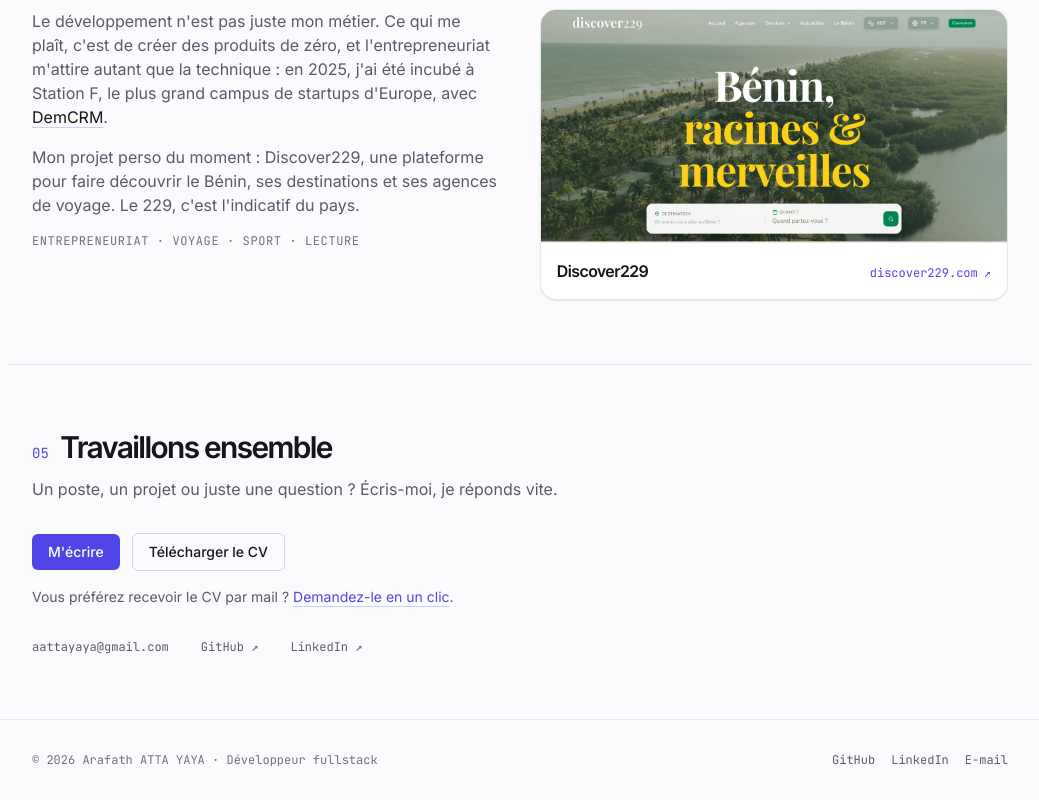
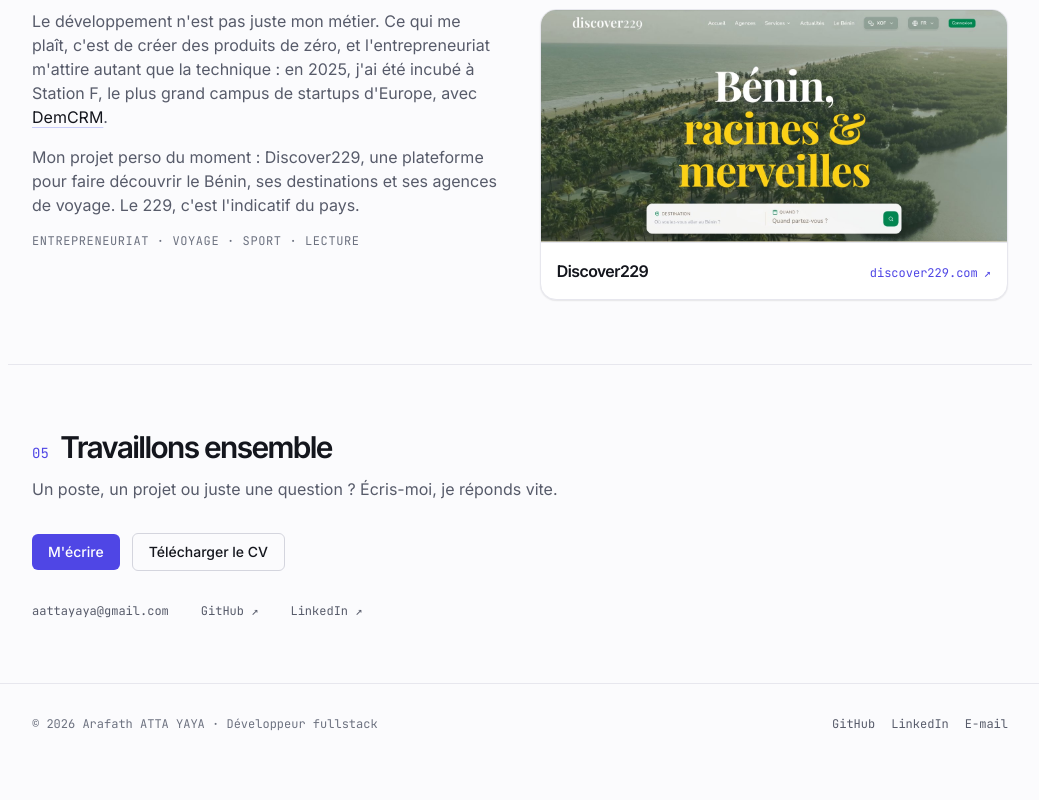
Before and after one commit to Fath57/portfolio, a Next.js app: page / in a window 1280 px wide. Shown: the part 2491-3291 px from the top of the page, without its empty margins (120-1159 px from the left). After the commit the page ends 3255 px from the top, so only its background shows below. Built offline with nearby package versions, Linux system fonts and the light colour scheme.

Commit message:
Retire la proposition de CV par mail dans Contact
Co-Authored-By: Claude Fable 5 <noreply@anthropic.com>

```diff
--- a/components/analytics-events.tsx
+++ b/components/analytics-events.tsx
@@ -29,11 +29,7 @@ export function AnalyticsEvents() {
         return;
       }
       if (href.startsWith("mailto:")) {
-        if (href.includes("Demande%20de%20CV")) {
-          track("cv_demande_mail", { emplacement });
-        } else {
-          track("contact_email", { emplacement });
-        }
+        track("contact_email", { emplacement });
         return;
       }
       for (const [domain, site] of Object.entries(demos)) {
--- a/components/sections/contact.tsx
+++ b/components/sections/contact.tsx
@@ -1,11 +1,6 @@
 import { site } from "@/lib/site";
 import { ButtonLink } from "@/components/ui/button";
 import { SectionHeading } from "./section-heading";
-
-// mailto pré-rempli : le recruteur n'a plus qu'à cliquer sur envoyer.
-const cvParMail = `mailto:${site.email}?subject=${encodeURIComponent(
-  "Demande de CV"
-)}&body=${encodeURIComponent("Bonjour Arafath,\n\nPouvez-vous m'envoyer votre CV ?\n\n")}`;
 
 export function Contact() {
   return (
@@ -26,18 +21,6 @@ export function Contact() {
           Télécharger le CV
         </ButtonLink>
       </div>
-      <p className="mt-4 text-sm text-ink-muted">
-        Vous préférez recevoir le CV par mail ?{" "}
-        <a
-          href={cvParMail}
-          target="_blank"
-          rel="noopener noreferrer"
-          className="text-accent underline decoration-accent-line underline-offset-4 transition-colors hover:decoration-accent"
-        >
-          Demandez-le en un clic
-        </a>
-        .
-      </p>
       <div className="mt-8 flex flex-wrap gap-x-8 gap-y-2 font-mono text-xs text-ink-muted">
         <a
           href={`mailto:${site.email}`}
```
